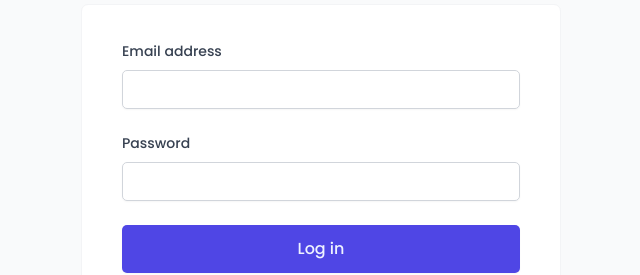
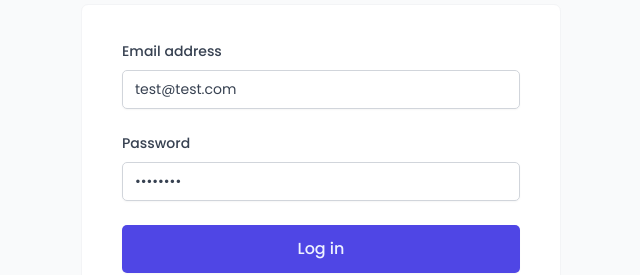
Before and after one commit to Khushal-ag/sealog, a React (Vite) app: page /login in a window 1280 px wide. Shown: the part 348-623 px from the top of the page, without its empty margins (319-959 px from the left). Built offline with nearby package versions, Linux system fonts and the light colour scheme; no server answers; a web font is replaced by a local one.

Commit message:
fix : minor fixes

```diff
--- a/src/features/authentication/LoginForm.jsx
+++ b/src/features/authentication/LoginForm.jsx
@@ -8,8 +8,8 @@ import SpinnerMini from "../../ui/SpinnerMini";
 import { useLogin } from "./useLogin";
 
 function LoginForm() {
-  const [email, setEmail] = useState("");
-  const [password, setPassword] = useState("");
+  const [email, setEmail] = useState("test@test.com");
+  const [password, setPassword] = useState("testtest");
   const { login, isLoading } = useLogin();
 
   function handleSubmit(e) {
--- a/src/features/bookings/BookingDetail.jsx
+++ b/src/features/bookings/BookingDetail.jsx
@@ -85,7 +85,7 @@ function BookingDetail() {
             />
           </Modal.Window>
         </Modal>
-        <Button variation=" econdary" onClick={moveBack}>
+        <Button variation="secondary" onClick={moveBack}>
           Back
         </Button>
       </ButtonGroup>
```
Also changed, not shown: 1 other file (tests, documents, lock files or other folders).
